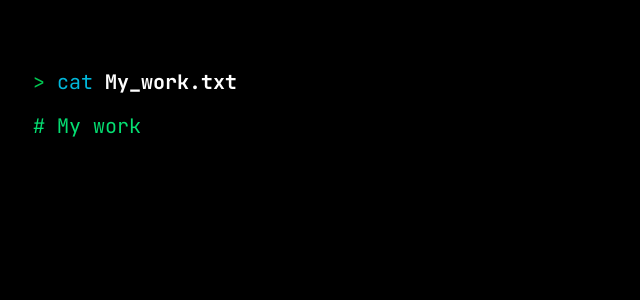
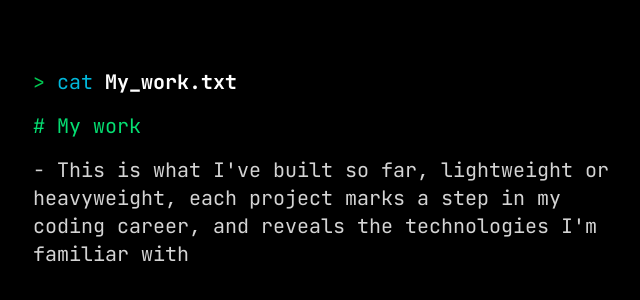
Before and after one commit to fareskebeh/portfolio, a React (Vite) app: page / in a window 1280 px wide. Shown: the part 812-1112 px from the top of the page, without its empty margins (639-1279 px from the left). Built offline with nearby package versions, Linux system fonts and the light colour scheme.

Commit message:
feat: Created the introduction into the project timeline

```diff
--- a/src/app/pages/MyWork.tsx
+++ b/src/app/pages/MyWork.tsx
@@ -1,10 +1,11 @@
-import React from 'react'
 
 const MyWork = () => {
   return (
     <div className='text-xl space-y-4'>
       <p><span className='text-green-500'>{">"}</span> <span className="text-cyan-500">cat</span> <strong>My_work.txt</strong></p>
       <p className='text-green-400'># My work</p>
+      <p className="text-neutral-300">- This is what I've built so far, lightweight or heavyweight, each project marks a step in my coding career, and reveals the technologies I'm familiar with</p>
+
     </div>
   )
 }
```
